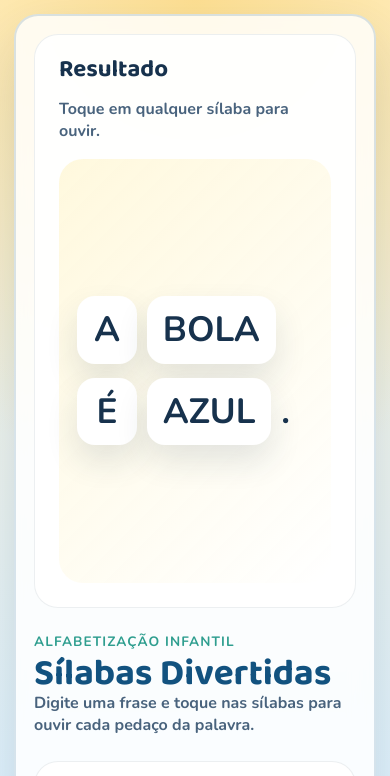
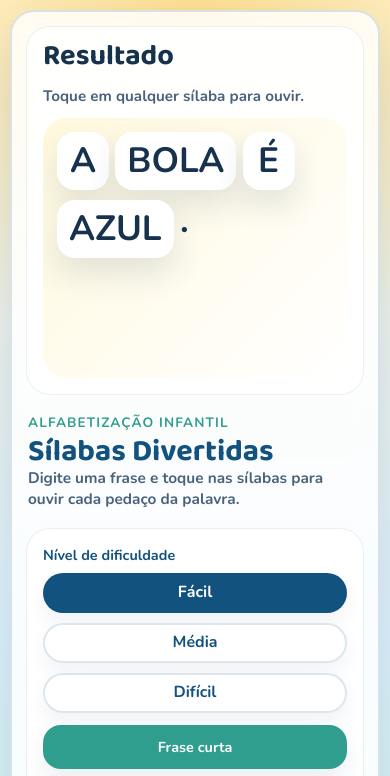
Before and after one commit to professor-rafael-selvagio/silabas, a website built with Vite: page index.html in a window 390 px wide. Shown: the top 776 px of the page. Built offline with nearby package versions, Linux system fonts and the light colour scheme; what hypher would draw is missing.

Commit message:
Fit layout within a single screen

```diff
--- a/style.css
+++ b/style.css
@@ -23,6 +23,8 @@
 body {
   margin: 0;
   min-height: 100vh;
+  height: 100vh;
+  overflow: hidden;
 }
 
 button,
@@ -31,34 +33,37 @@ textarea {
 }
 
 .app-shell {
-  min-height: 100vh;
-  padding: 24px;
+  height: 100vh;
+  padding: 12px;
 }
 
 .app-card {
   width: 100%;
-  min-height: calc(100vh - 48px);
+  height: calc(100vh - 24px);
   background: var(--card);
   backdrop-filter: blur(12px);
   border: 2px solid var(--card-border);
   border-radius: 32px;
   box-shadow: var(--shadow);
-  padding: 28px;
+  padding: 18px;
   display: grid;
-  gap: 24px;
+  gap: 14px;
   grid-template-columns: minmax(280px, 0.75fr) minmax(320px, 1.25fr);
   grid-template-areas:
     "output output"
     "hero controls";
   align-items: stretch;
+  overflow: hidden;
 }
 
 .hero {
   grid-area: hero;
+  padding: 4px 2px;
 }
 
 .controls {
   grid-area: controls;
+  min-width: 0;
 }
 
 .hero h1,
@@ -69,7 +74,7 @@ textarea {
 }
 
 .hero h1 {
-  font-size: clamp(2.3rem, 4vw, 3.5rem);
+  font-size: clamp(1.9rem, 3.2vw, 2.9rem);
   color: #12527f;
 }
 
@@ -88,20 +93,26 @@ textarea {
   color: var(--ink-soft);
 }
 
+.hero-copy {
+  font-size: 0.96rem;
+}
+
 .controls,
 .output-panel {
   background: rgba(255, 255, 255, 0.88);
   border-radius: 24px;
-  padding: 20px;
+  padding: 16px;
   border: 1px solid rgba(23, 50, 77, 0.08);
+  min-height: 0;
 }
 
 .output-panel {
   grid-area: output;
-  min-height: min(68vh, 760px);
+  min-height: 0;
   display: grid;
   grid-template-rows: auto 1fr;
-  padding: 24px;
+  padding: 16px;
+  overflow: hidden;
 }
 
 .panel-header {
@@ -109,27 +120,31 @@ textarea {
   align-items: end;
   justify-content: space-between;
   gap: 16px;
-  margin-bottom: 16px;
+  margin-bottom: 10px;
+}
+
+.panel-header h2 {
+  font-size: clamp(1.8rem, 3vw, 2.6rem);
 }
 
 .panel-header p {
-  font-size: 1rem;
+  font-size: 0.95rem;
 }
 
 .input-label {
   display: block;
-  margin-bottom: 10px;
-  font-size: 1.05rem;
+  margin-bottom: 8px;
+  font-size: 0.95rem;
 }
 
 .difficulty-panel {
-  margin-bottom: 18px;
+  margin-bottom: 12px;
 }
 
 .difficulty-title {
-  margin: 0 0 10px;
+  margin: 0 0 8px;
   color: #12527f;
-  font-size: 0.98rem;
+  font-size: 0.9rem;
 }
 
 .difficulty-row {
@@ -139,8 +154,8 @@ textarea {
 }
 
 .difficulty-btn {
-  min-height: 46px;
-  padding: 0 16px;
+  min-height: 40px;
+  padding: 0 14px;
   border-radius: 999px;
   border: 2px solid rgba(18, 82, 127, 0.14);
   background: rgba(255, 255, 255, 0.92);
@@ -167,10 +182,11 @@ textarea {
   width: 100%;
   border: 2px solid rgba(18, 82, 127, 0.15);
   border-radius: 20px;
-  padding: 16px 18px;
+  padding: 12px 14px;
   resize: vertical;
-  min-height: 84px;
-  font-size: 1.05rem;
+  min-height: 64px;
+  max-height: 92px;
+  font-size: 0.98rem;
   color: #17324d;
   background: #fffdf8;
   text-transform: uppercase;
@@ -184,12 +200,12 @@ textarea:focus {
 .button-row {
   display: flex;
   flex-wrap: wrap;
-  gap: 12px;
-  margin: 14px 0 10px;
+  gap: 10px;
+  margin: 10px 0 8px;
 }
 
 .button-row-top {
-  margin: 0 0 14px;
+  margin: 0 0 10px;
 }
 
 .primary-btn,
@@ -208,9 +224,9 @@ textarea:focus {
 .primary-btn,
 .secondary-btn,
 .icon-btn {
-  min-height: 52px;
-  padding: 0 16px;
-  font-size: 0.98rem;
+  min-height: 44px;
+  padding: 0 14px;
+  font-size: 0.9rem;
   box-shadow: 0 12px 24px rgba(23, 50, 77, 0.08);
 }
 
@@ -251,27 +267,31 @@ textarea:focus {
     linear-gradient(135deg, rgba(255, 247, 214, 0.82), rgba(255, 255, 255, 0.92)),
     #fff;
   border-radius: 24px;
-  padding: 28px;
-  font-size: clamp(2.4rem, 5vw, 4.8rem);
-  line-height: 1.35;
+  padding: 18px;
+  font-size: clamp(2rem, 4vw, 3.8rem);
+  line-height: 1.2;
   display: flex;
   flex-wrap: wrap;
-  align-items: center;
-  align-content: center;
-  gap: 14px 0;
+  align-items: flex-start;
+  align-content: flex-start;
+  gap: 10px 0;
   text-transform: uppercase;
+  overflow: auto;
+  overflow-wrap: anywhere;
 }
 
 .word {
   display: inline-flex;
   align-items: center;
-  margin-right: 0.28em;
+  margin-right: 0.18em;
+  max-width: 100%;
+  flex-wrap: wrap;
 }
 
 .syllable {
-  min-width: 72px;
-  min-height: 72px;
-  padding: 10px 16px;
+  min-width: 58px;
+  min-height: 58px;
+  padding: 8px 12px;
   background: #ffffff;
   color: #17324d;
   font-size: 1em;
@@ -289,28 +309,41 @@ textarea:focus {
 }
 
 @media (max-width: 980px) {
+  body {
+    overflow: auto;
+    height: auto;
+  }
+
+  .app-shell {
+    height: auto;
+    min-height: 100vh;
+  }
+
   .app-card {
     grid-template-columns: 1fr;
     grid-template-areas:
       "output"
       "hero"
       "controls";
+    height: auto;
+    min-height: calc(100vh - 24px);
+    overflow: visible;
   }
 
   .output {
-    min-height: 360px;
-    font-size: clamp(2rem, 8vw, 3.6rem);
+    min-height: 320px;
+    font-size: clamp(1.8rem, 7vw, 3.2rem);
   }
 }
 
 @media (max-width: 720px) {
   .app-shell {
-    padding: 14px;
+    padding: 10px;
   }
 
   .app-card {
-    min-height: calc(100vh - 28px);
-    padding: 18px;
+    min-height: calc(100vh - 20px);
+    padding: 14px;
     border-radius: 24px;
   }
 
@@ -329,13 +362,13 @@ textarea:focus {
   }
 
   .output {
-    min-height: 300px;
-    padding: 18px;
+    min-height: 260px;
+    padding: 14px;
     font-size: clamp(1.9rem, 9vw, 3rem);
   }
 
   .syllable {
-    min-width: 60px;
-    min-height: 60px;
+    min-width: 52px;
+    min-height: 52px;
   }
 }
```
